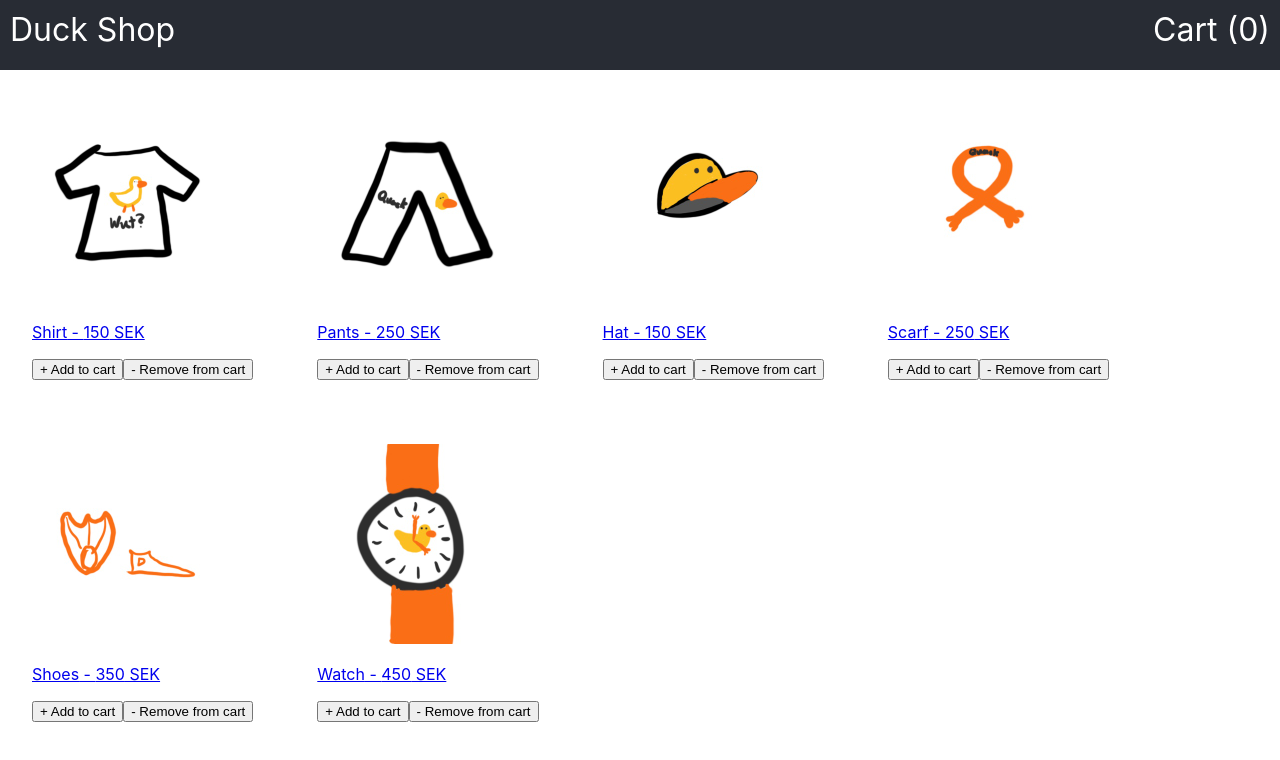
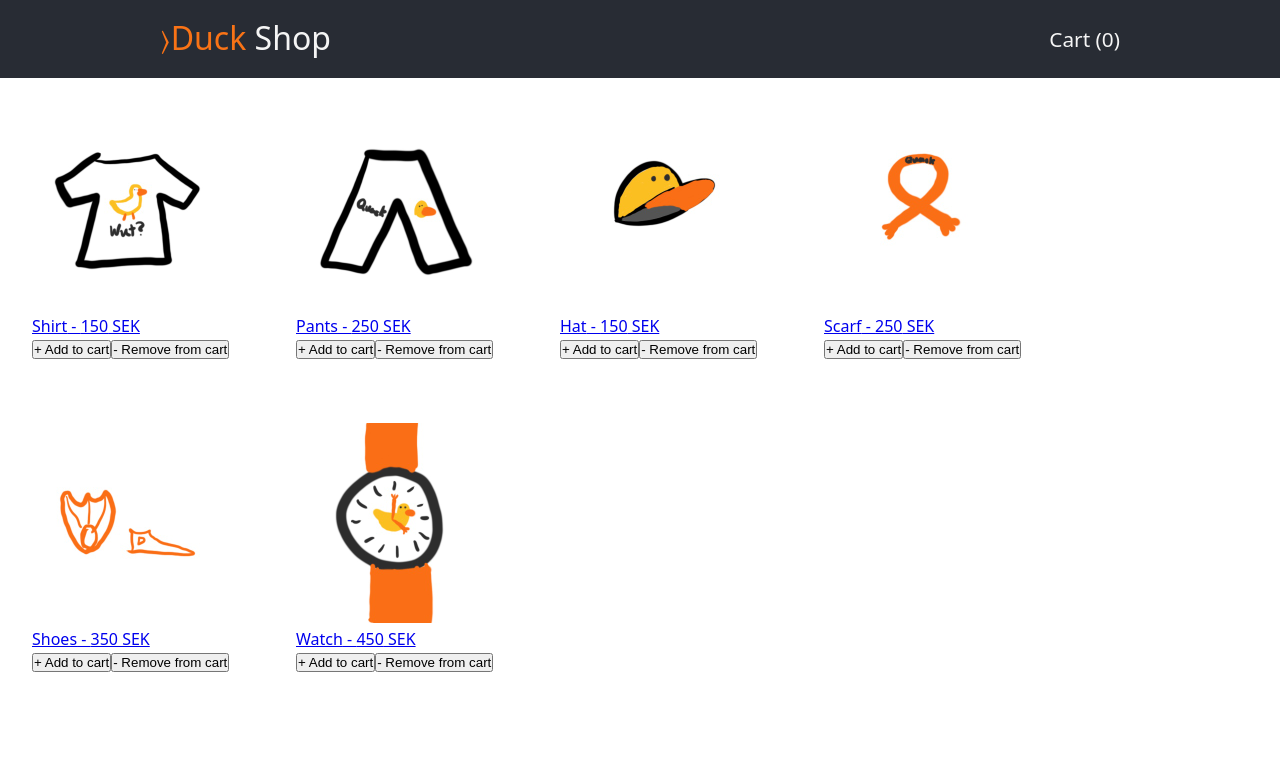
Before and after one commit to thetylerwolf/shopping-cart, a React (Create React App) app: page / in a window 1280 px wide. Shown: the top 760 px of the page. Built offline with nearby package versions, Linux system fonts and the light colour scheme.

Commit message:
feat: add header styles

```diff
--- a/src/components/Header.jsx
+++ b/src/components/Header.jsx
@@ -1,27 +1,21 @@
-import { Link } from "react-router-dom";
-import Cart from "./Cart";
+import { Link } from 'react-router-dom';
+import Cart from './Cart';
+import styles from './Header.module.css';
 
 function Header() {
   return (
-    <div
-      style={{
-        backgroundColor: "#282c34",
-        minHeight: 60,
-        paddingLeft: 10,
-        paddingRight: 10,
-        paddingTop: 10,
-        display: "flex",
-        fontSize: "2em",
-        color: "white",
-      }}
-    >
-      <Link to="/" style={{ textDecoration: "none", color: "white" }}>
-        <div>Duck Shop</div>
-      </Link>
-      <div style={{ marginLeft: "auto" }}>
-        <Link to="/cart" style={{ textDecoration: "none", color: "white" }}>
-          <Cart />
+    <div className={styles.header}>
+      <div className={styles.container}>
+        <Link to='/' className={styles.logo}>
+          <div>
+            <span className={styles.accent}>&rang;Duck</span> Shop
+          </div>
         </Link>
+        <div>
+          <Link to='/cart' className={styles.icon}>
+            <Cart />
+          </Link>
+        </div>
       </div>
     </div>
   );
--- /dev/null
+++ b/src/components/Header.module.css
@@ -0,0 +1,29 @@
+.header {
+  background-color: var(--main-background);
+  padding: 1rem;
+  color: var(--light-background);
+}
+
+.container {
+  margin: 0 auto;
+  max-width: 60rem;
+  display: flex;
+  justify-content: space-between;
+  align-items: center;
+}
+
+.logo {
+  font-size: 2rem;
+  text-decoration: none;
+  color: var(--light-background);
+}
+
+.icon {
+  font-size: 1.3rem;
+  text-decoration: none;
+  color: var(--light-background);
+}
+
+.accent {
+  color: var(--secondary-accent);
+}
--- a/src/index.css
+++ b/src/index.css
@@ -1,13 +1,18 @@
-body {
+*,
+*::before,
+*::after {
+  box-sizing: border-box;
   margin: 0;
-  font-family: -apple-system, BlinkMacSystemFont, 'Segoe UI', 'Roboto', 'Oxygen',
-    'Ubuntu', 'Cantarell', 'Fira Sans', 'Droid Sans', 'Helvetica Neue',
-    sans-serif;
-  -webkit-font-smoothing: antialiased;
-  -moz-osx-font-smoothing: grayscale;
+  padding: 0;
 }
 
-code {
-  font-family: source-code-pro, Menlo, Monaco, Consolas, 'Courier New',
-    monospace;
+html {
+  font-family: 'Proxima Nova', system-ui, sans-serif;
 }
+
+:root {
+  --main-background: #282c34;
+  --light-background: #f5f5f5;
+  --primary-accent: #fbbf24;
+  --secondary-accent: #f97316;
+}
```
Also changed, not shown: 1 other file (tests, documents, lock files or other folders).
